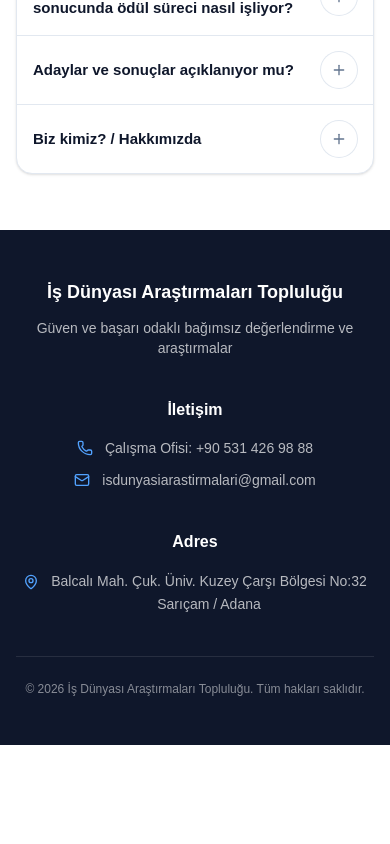
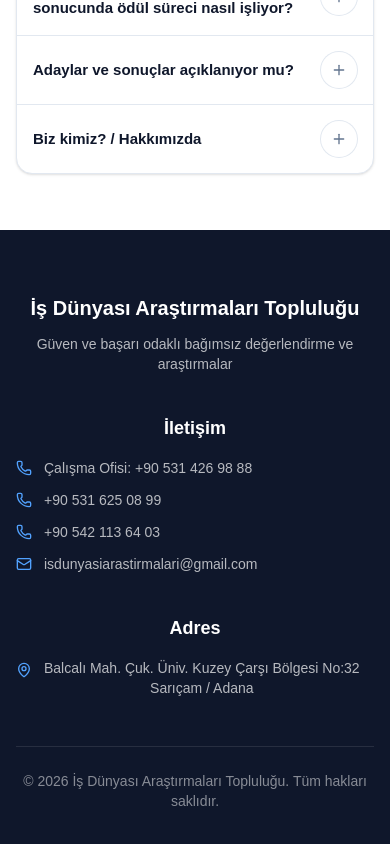
Before and after one commit to nezihakrgl/isdunyasiarastirmalari, a Next.js app: page / in a window 390 px wide. Shown: the part 8256-9100 px from the top of the page. Before the commit the page ends 9001 px from the top, so only its background shows below. Built offline with nearby package versions, Linux system fonts and the light colour scheme.

Commit message:
Footer telefon numaralari eklendi

```diff
--- a/components/Footer.tsx
+++ b/components/Footer.tsx
@@ -3,12 +3,12 @@ import { Mail, Phone, MapPin } from "lucide-react";
 export default function Footer() {
   return (
     <footer className="bg-slate-900 text-white">
-      <div className="mx-auto max-w-6xl px-4 py-12 sm:py-16">
+      <div className="mx-auto max-w-6xl px-4 py-16">
         {/* Üst kısım */}
         <div className="grid gap-10 text-center md:grid-cols-3 md:text-left">
           {/* Kurum */}
           <div>
-            <h3 className="text-lg sm:text-xl font-semibold">
+            <h3 className="text-xl font-semibold">
               İş Dünyası Araştırmaları Topluluğu
             </h3>
             <p className="mt-3 text-sm text-white/70">
@@ -18,21 +18,29 @@ export default function Footer() {
 
           {/* İletişim */}
           <div>
-            <h4 className="mb-4 text-base sm:text-lg font-semibold">
-              İletişim
-            </h4>
+            <h4 className="mb-4 text-lg font-semibold">İletişim</h4>
 
             <ul className="space-y-3 text-sm text-white/70">
-              <li className="flex items-center justify-center md:justify-start gap-3">
-                <Phone className="h-4 w-4 shrink-0 text-blue-400" />
+              <li className="flex items-center gap-3">
+                <Phone className="h-4 w-4 text-blue-400" />
                 <span>Çalışma Ofisi: +90 531 426 98 88</span>
               </li>
 
-              <li className="flex items-center justify-center md:justify-start gap-3">
-                <Mail className="h-4 w-4 shrink-0 text-blue-400" />
+              <li className="flex items-center gap-3">
+                <Phone className="h-4 w-4 text-blue-400" />
+                <span>+90 531 625 08 99</span>
+              </li>
+
+              <li className="flex items-center gap-3">
+                <Phone className="h-4 w-4 text-blue-400" />
+                <span>+90 542 113 64 03</span>
+              </li>
+
+              <li className="flex items-center gap-3">
+                <Mail className="h-4 w-4 text-blue-400" />
                 <a
                   href="mailto:isdunyasiarastirmalari@gmail.com"
-                  className="hover:text-white transition break-all"
+                  className="hover:text-white transition"
                 >
                   isdunyasiarastirmalari@gmail.com
                 </a>
@@ -42,12 +50,10 @@ export default function Footer() {
 
           {/* Adres */}
           <div>
-            <h4 className="mb-4 text-base sm:text-lg font-semibold">
-              Adres
-            </h4>
-            <div className="flex items-start justify-center md:justify-start gap-3 text-sm text-white/70">
-              <MapPin className="mt-1 h-4 w-4 shrink-0 text-blue-400" />
-              <p className="leading-relaxed">
+            <h4 className="mb-4 text-lg font-semibold">Adres</h4>
+            <div className="flex items-start gap-3 text-sm text-white/70">
+              <MapPin className="mt-1 h-4 w-4 text-blue-400" />
+              <p>
                 Balcalı Mah. Çuk. Üniv. Kuzey Çarşı Bölgesi No:32
                 <br />
                 Sarıçam / Adana
@@ -57,7 +63,7 @@ export default function Footer() {
         </div>
 
         {/* Alt çizgi */}
-        <div className="mt-10 sm:mt-12 border-t border-white/10 pt-6 text-center text-xs sm:text-sm text-white/50">
+        <div className="mt-12 border-t border-white/10 pt-6 text-center text-sm text-white/50">
           © 2026 İş Dünyası Araştırmaları Topluluğu. Tüm hakları saklıdır.
         </div>
       </div>
```
